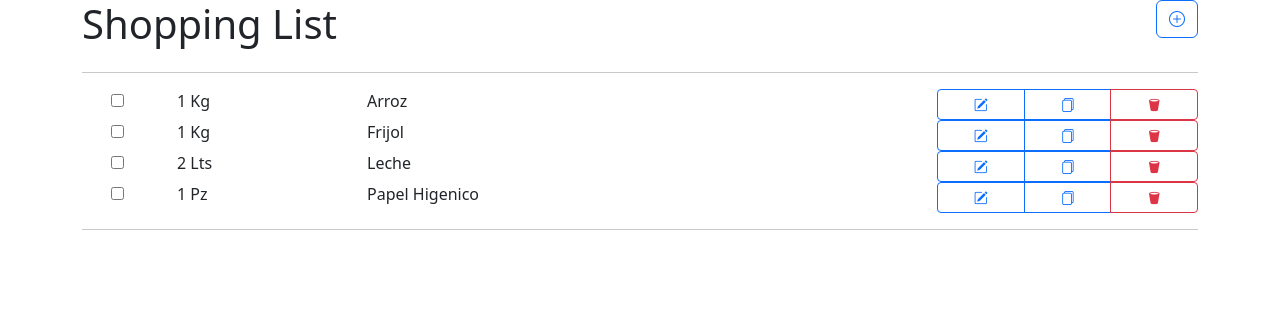
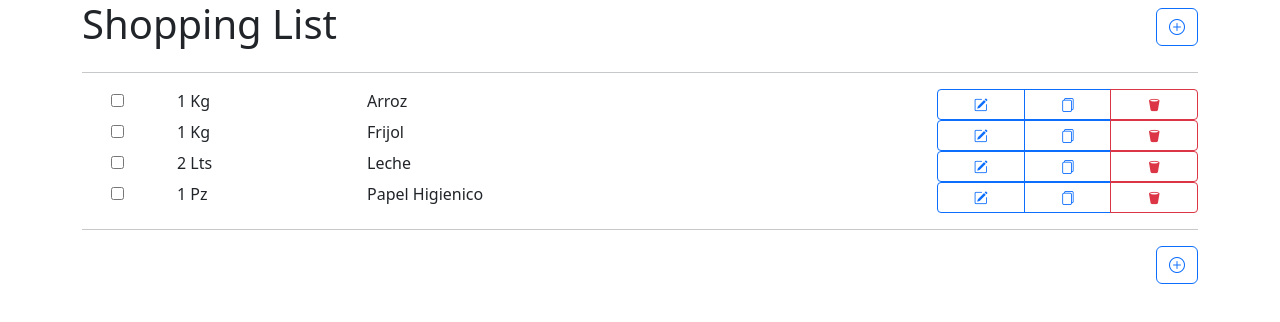
Before and after one commit to JhosselynGonzalezSanchez7/Shopping-List, a React (Vite) app: page / in a window 1280 px wide. Shown: the top 322 px of the page. Built offline with nearby package versions, Linux system fonts and the light colour scheme.

Commit message:
agrega un boton en parte inferior crea un componente NewItemButton y ocupa SweetAlert2 y agrega un modal para emitir una alerta

```diff
--- a/package.json
+++ b/package.json
@@ -10,7 +10,8 @@
   },
   "dependencies": {
     "react": "^18.2.0",
-    "react-dom": "^18.2.0"
+    "react-dom": "^18.2.0",
+    "sweetalert2": "^11.7.3"
   },
   "devDependencies": {
     "@types/react": "^18.0.28",
--- a/src/App.jsx
+++ b/src/App.jsx
@@ -1,5 +1,6 @@
 import { useState } from "react"
 import ListItem from "./components/ListItem";
+import NewItemButton from "./components/NewItemButton";
 
 function App() {
   const [listItems, setListItems] = useState([
@@ -26,7 +27,7 @@
     },
     {
       id: "4",
-      name: "Papel Higenico",
+      name: "Papel Higienico",
       quantity: 1,
       unit:"Pz",
       checked: false,
@@ -49,10 +50,8 @@
         <div className="col text-start">
           <h1>Shopping List</h1>
         </div>
-        <div className="col text-end">
-          <button type="button" className="btn btn-outline-primary">
-            <i className="bi bi-plus-circle"></i>
-          </button>
+        <div className="col text-end mt-2">
+          <NewItemButton />
         </div>
       </div>
       <hr />
@@ -69,6 +68,11 @@
         ))
       }
       <hr />
+      <div className= "row">
+      <div className= "col text-end ">
+        <NewItemButton/>
+      </div>
+      </div>
     </div>
   )
 }
--- /dev/null
+++ b/src/components/NewItemButton.jsx
@@ -0,0 +1,19 @@
+import Swal from "sweetalert2"
+
+const NewItemButton = () => {
+    const  newItemModal = () => {
+
+Swal.fire('Any fool can use a computer')
+    }
+  return (
+    <button
+    className="btn btn-outline-primary"
+    onClick={newItemModal}
+    type="button"
+>
+    <i className="bi bi-plus-circle"></i>
+  </button>
+  )
+}
+
+export default NewItemButton
```
Also changed, not shown: 1 other file (tests, documents, lock files or other folders).
